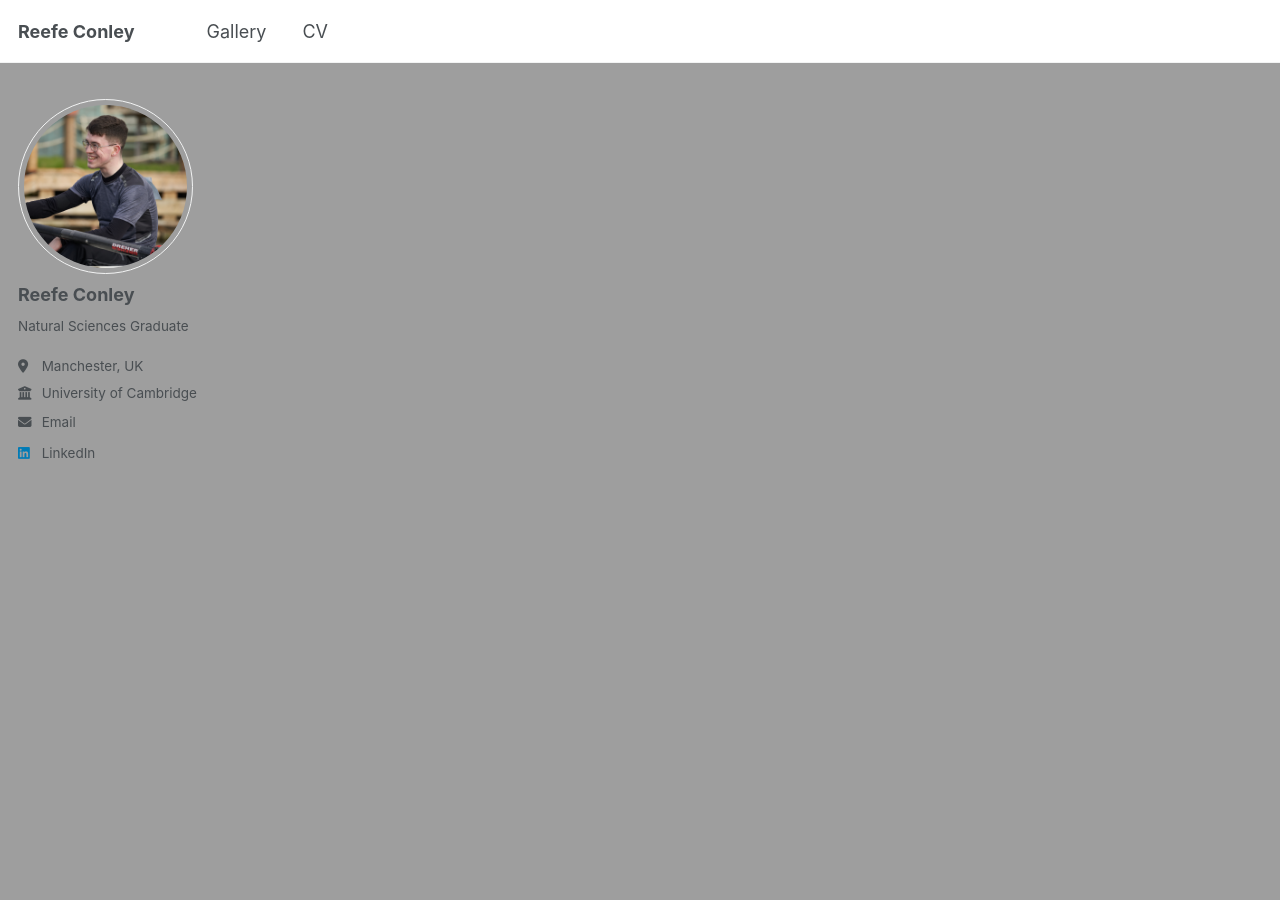
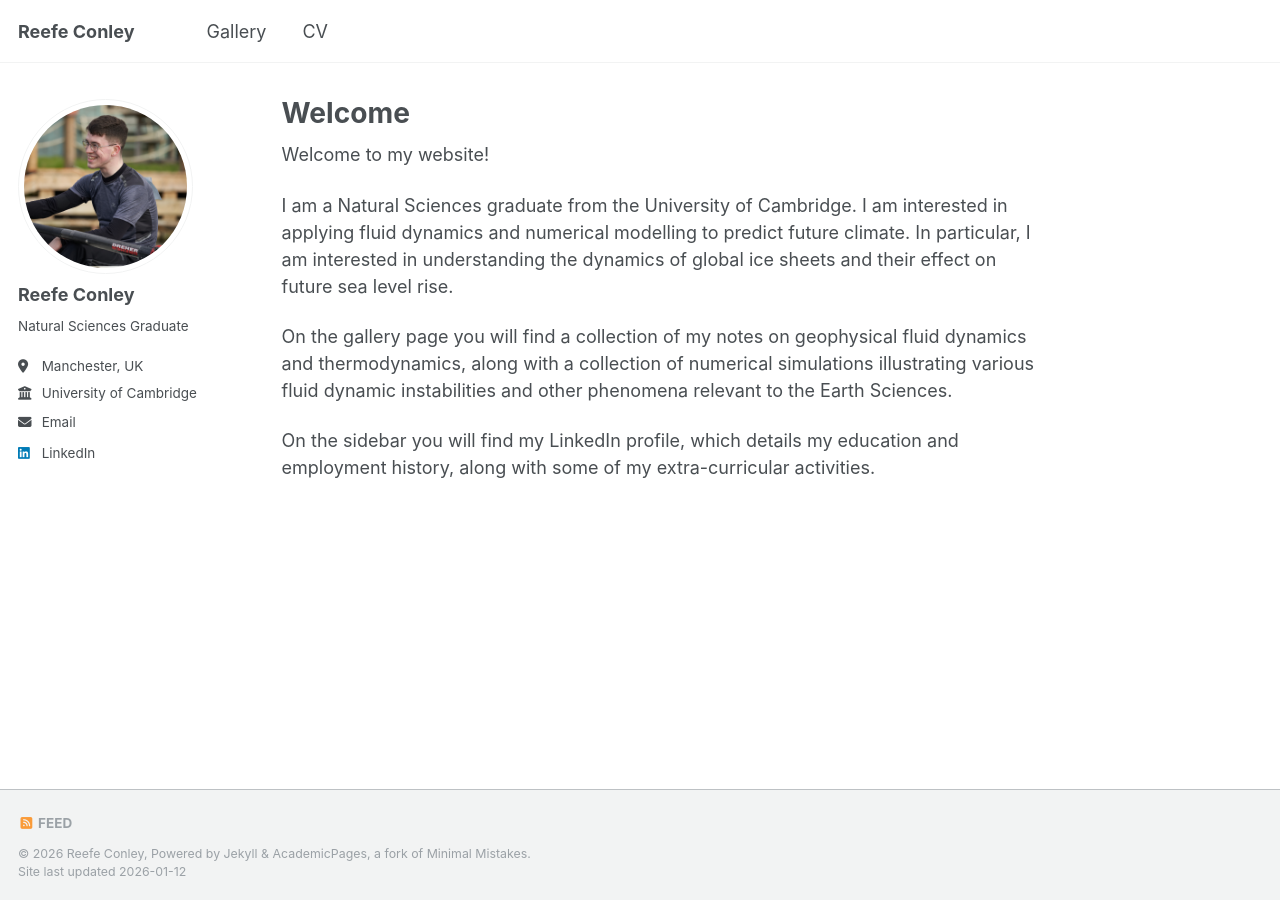
Before and after one commit to reefeconley/reefeconley.github.io, a Jekyll site: the page built from _pages/about.md, in a window 1280 px wide and 900 px high. Built offline with Jekyll 4.4.1, drawn with Linux system fonts in a browser that asks for light colours; a script that is not in the unit is left out.

Commit message:
Update about.md

```diff
--- a/_pages/about.md
+++ b/_pages/about.md
@@ -6,8 +6,8 @@ redirect_from:
   - /about/
   - /about.html
 layout: single
-header:
-  image: /images/mersey.jpeg
+# header:
+#   image: /images/mersey.jpeg
 ---
 
 Welcome to my website!
```
